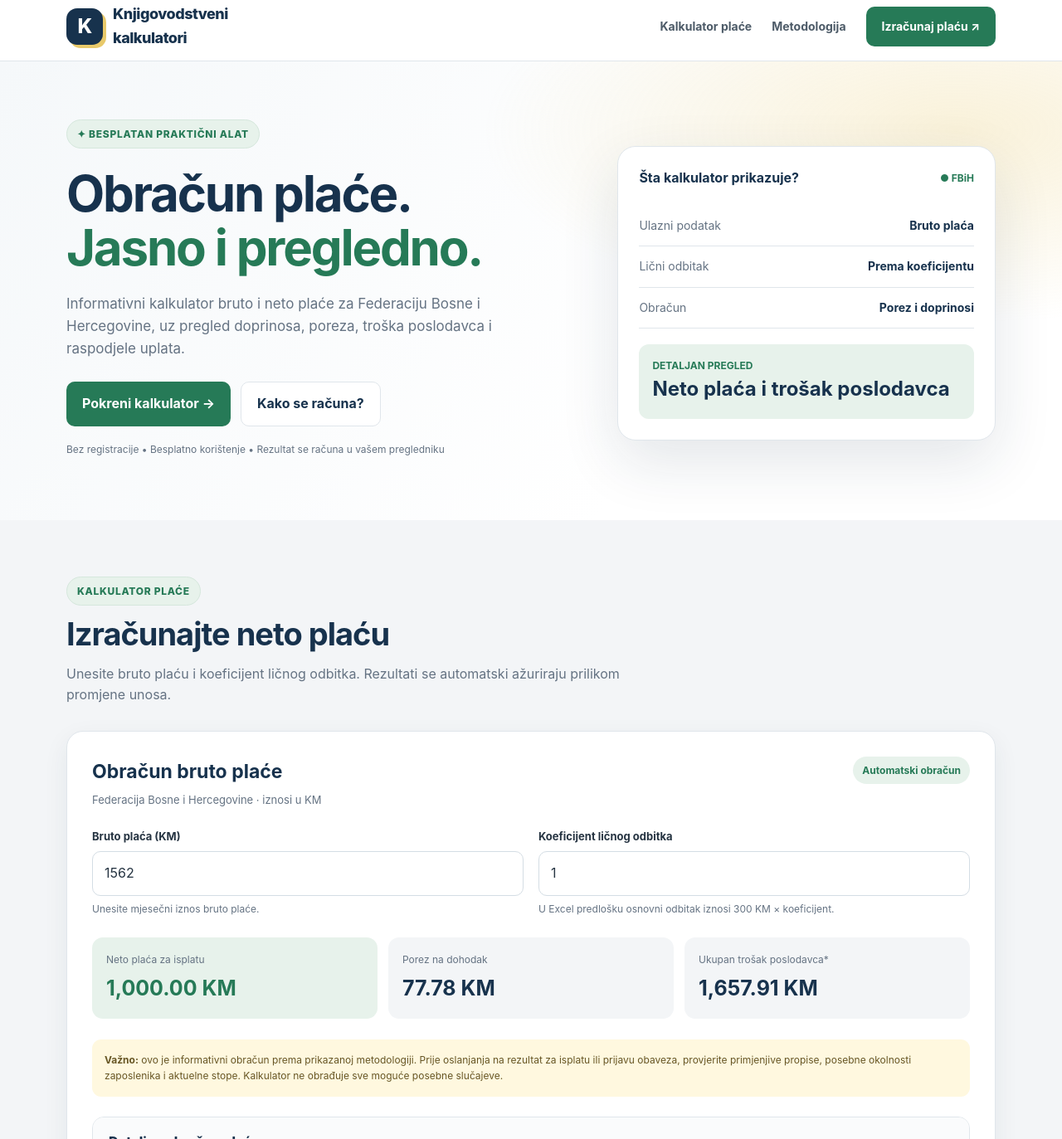
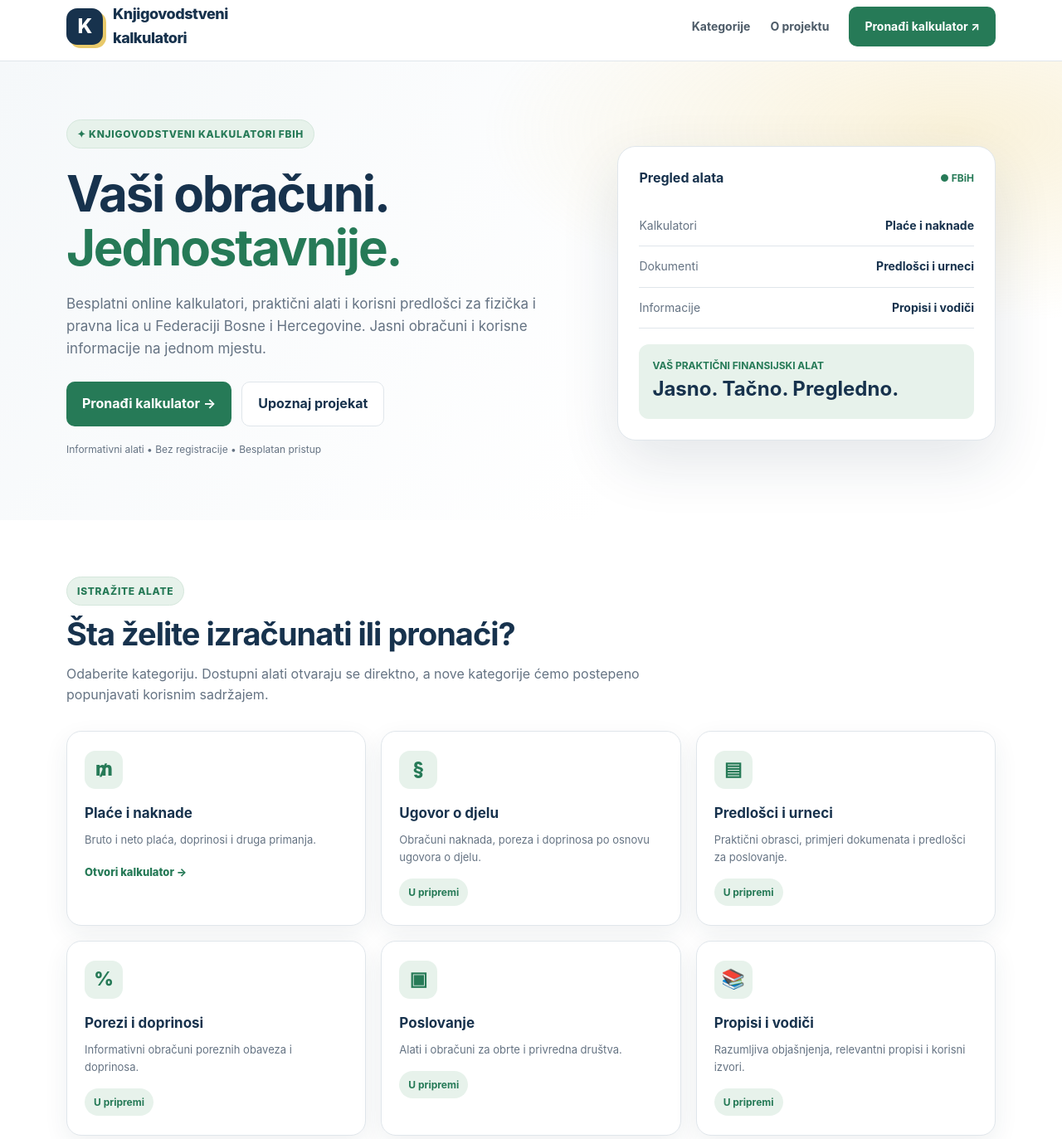
Before and after one commit to knjigovodstvenikalkulatori/knjigovodstveni-kalkulatori, a plain HTML site: page index.html in a window 1280 px wide. Shown: the part 48-1421 px from the top of the page at 83% size. Drawn offline with Linux system fonts and the light colour scheme.

Commit message:
Update index.html

```diff
--- a/index.html
+++ b/index.html
@@ -5,7 +5,7 @@
   <meta name="viewport" content="width=device-width, initial-scale=1">
   <meta name="theme-color" content="#17324D">
   <meta name="description" content="Besplatni informativni kalkulator bruto i neto plaće za Federaciju Bosne i Hercegovine, s pregledom doprinosa i troška poslodavca.">
-  <title>Kalkulator neto plaće | Knjigovodstveni kalkulatori</title>
+  <title>Knjigovodstveni kalkulatori | Vaši obračuni. Jednostavnije.</title>
   <style>
     :root {
       --navy:#17324D; --navy-dark:#102438; --green:#267A57;
@@ -52,6 +52,14 @@
     .section-heading{max-width:720px;margin-bottom:30px}
     .section-heading h2{color:var(--navy);font-size:clamp(28px,4vw,38px);line-height:1.2;letter-spacing:-1px;margin:12px 0}
     .section-heading p{color:var(--muted);margin:0}
+    .categories{display:grid;grid-template-columns:repeat(3,minmax(0,1fr));gap:18px}
+    .category{border:1px solid var(--border);border-radius:var(--radius);padding:23px 21px;background:#fff;box-shadow:var(--shadow);transition:transform .18s,border-color .18s}
+    .category:hover{transform:translateY(-3px);border-color:#A9CDB8}
+    .category-icon{width:46px;height:46px;border-radius:13px;display:grid;place-items:center;background:var(--green-light);color:var(--green);font-size:23px;font-weight:800;margin-bottom:16px}
+    .category h3{color:var(--navy);margin:0 0 8px;font-size:17px}
+    .category p{color:var(--muted);font-size:13px;margin:0 0 15px}
+    .category a{color:var(--green);font-size:13px;font-weight:800}
+    .category .pill{display:inline-block}
     .calculator-section{background:var(--gray)}
     .calculator{background:#fff;padding:30px;border:1px solid var(--border);border-radius:20px;box-shadow:var(--shadow)}
     .calculator-top{display:flex;justify-content:space-between;align-items:flex-start;gap:18px;flex-wrap:wrap;margin-bottom:24px}
@@ -95,8 +103,8 @@
     footer strong{color:#fff}
     footer p{max-width:520px}
     .footer-bottom{border-top:1px solid #314457;padding-top:19px;color:#AAB8C5}
-    @media(max-width:900px){.hero-grid{grid-template-columns:1fr}.preview{max-width:540px}.nav-links{gap:14px}.results{grid-template-columns:repeat(3,minmax(0,1fr))}}
-    @media(max-width:600px){.container{width:min(100% - 28px,1120px)}.topbar .container{font-size:11px}.nav{min-height:70px}.brand{font-size:14px;gap:9px}.brand-mark{width:37px;height:37px}.nav-links{font-size:12px;gap:12px}.nav-links a:nth-child(2){display:none}.nav-links .button{display:none}.hero{padding:48px 0}.hero-copy{font-size:15px}section{padding:48px 0}.calculator{padding:19px}.inputs{grid-template-columns:1fr}.results{grid-template-columns:1fr}.result strong{font-size:22px}.cta{padding:26px 22px;align-items:flex-start;flex-direction:column}.preview-total strong{font-size:21px}h1{letter-spacing:-1.4px}}
+    @media(max-width:900px){.hero-grid{grid-template-columns:1fr}.preview{max-width:540px}.nav-links{gap:14px}.results{grid-template-columns:repeat(3,minmax(0,1fr))}.categories{grid-template-columns:repeat(2,minmax(0,1fr))}}
+    @media(max-width:600px){.container{width:min(100% - 28px,1120px)}.topbar .container{font-size:11px}.nav{min-height:70px}.brand{font-size:14px;gap:9px}.brand-mark{width:37px;height:37px}.nav-links{font-size:12px;gap:12px}.nav-links a:nth-child(2){display:none}.nav-links .button{display:none}.hero{padding:48px 0}.hero-copy{font-size:15px}section{padding:48px 0}.calculator{padding:19px}.inputs{grid-template-columns:1fr}.categories{grid-template-columns:1fr}.results{grid-template-columns:1fr}.result strong{font-size:22px}.cta{padding:26px 22px;align-items:flex-start;flex-direction:column}.preview-total strong{font-size:21px}h1{letter-spacing:-1.4px}}
   </style>
 </head>
 <body>
@@ -104,25 +112,74 @@
   <header>
     <nav class="container nav" aria-label="Glavna navigacija">
       <a class="brand" href="#pocetna"><span class="brand-mark">K</span><span>Knjigovodstveni<br>kalkulatori</span></a>
-      <div class="nav-links"><a href="#kalkulator">Kalkulator plaće</a><a href="#metodologija">Metodologija</a><a class="button" href="#kalkulator">Izračunaj plaću ↗</a></div>
+      <div class="nav-links"><a href="#kategorije">Kategorije</a><a href="#o-projektu">O projektu</a><a class="button" href="#kalkulator">Pronađi kalkulator ↗</a></div>
     </nav>
   </header>
   <main>
     <section class="hero" id="pocetna">
       <div class="container hero-grid">
         <div>
-          <span class="eyebrow">✦ Besplatan praktični alat</span>
-          <h1>Obračun plaće.<br><span>Jasno i pregledno.</span></h1>
-          <p class="hero-copy">Informativni kalkulator bruto i neto plaće za Federaciju Bosne i Hercegovine, uz pregled doprinosa, poreza, troška poslodavca i raspodjele uplata.</p>
-          <div class="hero-actions"><a class="button" href="#kalkulator">Pokreni kalkulator →</a><a class="button secondary" href="#metodologija">Kako se računa?</a></div>
-          <p class="hero-note">Bez registracije • Besplatno korištenje • Rezultat se računa u vašem pregledniku</p>
+          <span class="eyebrow">✦ Knjigovodstveni kalkulatori FBiH</span>
+          <h1>Vaši obračuni.<br><span>Jednostavnije.</span></h1>
+          <p class="hero-copy">Besplatni online kalkulatori, praktični alati i korisni predlošci za fizička i pravna lica u Federaciji Bosne i Hercegovine. Jasni obračuni i korisne informacije na jednom mjestu.</p>
+          <div class="hero-actions"><a class="button" href="#kategorije">Pronađi kalkulator →</a><a class="button secondary" href="#o-projektu">Upoznaj projekat</a></div>
+          <p class="hero-note">Informativni alati • Bez registracije • Besplatan pristup</p>
         </div>
         <div class="preview">
-          <div class="preview-head"><strong>Šta kalkulator prikazuje?</strong><span class="live-dot">● FBiH</span></div>
-          <div class="preview-row"><span>Ulazni podatak</span><strong>Bruto plaća</strong></div>
-          <div class="preview-row"><span>Lični odbitak</span><strong>Prema koeficijentu</strong></div>
-          <div class="preview-row"><span>Obračun</span><strong>Porez i doprinosi</strong></div>
-          <div class="preview-total"><span>DETALJAN PREGLED</span><strong>Neto plaća i trošak poslodavca</strong></div>
+          <div class="preview-head"><strong>Pregled alata</strong><span class="live-dot">● FBiH</span></div>
+          <div class="preview-row"><span>Kalkulatori</span><strong>Plaće i naknade</strong></div>
+          <div class="preview-row"><span>Dokumenti</span><strong>Predlošci i urneci</strong></div>
+          <div class="preview-row"><span>Informacije</span><strong>Propisi i vodiči</strong></div>
+          <div class="preview-total"><span>VAŠ PRAKTIČNI FINANSIJSKI ALAT</span><strong>Jasno. Tačno. Pregledno.</strong></div>
+        </div>
+      </div>
+    </section>
+
+
+    <section id="kategorije">
+      <div class="container">
+        <div class="section-heading">
+          <span class="eyebrow">Istražite alate</span>
+          <h2>Šta želite izračunati ili pronaći?</h2>
+          <p>Odaberite kategoriju. Dostupni alati otvaraju se direktno, a nove kategorije ćemo postepeno popunjavati korisnim sadržajem.</p>
+        </div>
+        <div class="categories">
+          <article class="category">
+            <div class="category-icon">₥</div>
+            <h3>Plaće i naknade</h3>
+            <p>Bruto i neto plaća, doprinosi i druga primanja.</p>
+            <a href="#kalkulator">Otvori kalkulator →</a>
+          </article>
+          <article class="category">
+            <div class="category-icon">§</div>
+            <h3>Ugovor o djelu</h3>
+            <p>Obračuni naknada, poreza i doprinosa po osnovu ugovora o djelu.</p>
+            <span class="pill">U pripremi</span>
+          </article>
+          <article class="category">
+            <div class="category-icon">▤</div>
+            <h3>Predlošci i urneci</h3>
+            <p>Praktični obrasci, primjeri dokumenata i predlošci za poslovanje.</p>
+            <span class="pill">U pripremi</span>
+          </article>
+          <article class="category">
+            <div class="category-icon">%</div>
+            <h3>Porezi i doprinosi</h3>
+            <p>Informativni obračuni poreznih obaveza i doprinosa.</p>
+            <span class="pill">U pripremi</span>
+          </article>
+          <article class="category">
+            <div class="category-icon">▣</div>
+            <h3>Poslovanje</h3>
+            <p>Alati i obračuni za obrte i privredna društva.</p>
+            <span class="pill">U pripremi</span>
+          </article>
+          <article class="category">
+            <div class="category-icon">📚</div>
+            <h3>Propisi i vodiči</h3>
+            <p>Razumljiva objašnjenja, relevantni propisi i korisni izvori.</p>
+            <span class="pill">U pripremi</span>
+          </article>
         </div>
       </div>
     </section>
@@ -148,7 +205,7 @@
             <div class="field">
               <label for="coefficient">Koeficijent ličnog odbitka</label>
               <input id="coefficient" type="number" min="0" step="0.1" value="1" inputmode="decimal">
-              <span class="help">U Excel predlošku osnovni odbitak iznosi 300 KM × koeficijent.</span>
+              <span class="help">Lični odbitak računa se prema unesenom koeficijentu.</span>
             </div>
           </div>
           <div class="results" aria-live="polite" aria-atomic="true">
@@ -180,7 +237,7 @@
                 <tr><td>Osiguranje od nezaposlenosti (0,5%)</td><td id="employerUnemployment">7,81 KM</td></tr>
                 <tr class="table-total"><td>Ukupno doprinosi na plaću (5%)</td><td id="employerTotal">78,10 KM</td></tr>
 
-                <tr class="table-section"><td colspan="2">Ostale naknade prema Excel predlošku</td></tr>
+                <tr class="table-section"><td colspan="2">Ostale naknade i doprinosi</td></tr>
                 <tr><td>Opšta vodna naknada (0,5% neto)</td><td id="waterFee">5,00 KM</td></tr>
                 <tr><td>Zaštita od prirodnih i drugih nepogoda (0,5% neto)</td><td id="disasterFee">5,00 KM</td></tr>
                 <tr><td>Naknada za rehabilitaciju osoba sa invaliditetom (0,5% bruto)</td><td id="disabilityFee">7,81 KM</td></tr>
@@ -194,7 +251,7 @@
             <div class="table-wrap"><table>
               <thead><tr><th>Stavka uplate</th><th>Iznos</th></tr></thead>
               <tbody>
-                <tr><td>PIO/MIO (doprinos zaposlenika i poslodavca, prema predlošku)</td><td id="payPio">304,59 KM</td></tr>
+                <tr><td>PIO/MIO — zbirni iznos doprinosa</td><td id="payPio">304,59 KM</td></tr>
                 <tr><td>Zdravstveno osiguranje — kanton (89,80%)</td><td id="payHealthCanton">203,39 KM</td></tr>
                 <tr><td>Zdravstveno osiguranje — Federacija (10,20%)</td><td id="payHealthFederation">23,10 KM</td></tr>
                 <tr><td>Osiguranje od nezaposlenosti — kanton (70%)</td><td id="payUnemploymentCanton">21,87 KM</td></tr>
@@ -206,19 +263,23 @@
                 <tr class="table-total"><td>Neto plaća za isplatu radniku</td><td id="payNet">1.000,00 KM</td></tr>
               </tbody>
             </table></div>
-            <p class="source-note">Raspodjela je prenesena prema formulama u dostavljenom Excel predlošku i treba je provjeriti prema važećim pravilima uplate prije službene upotrebe.</p>
+            <p class="source-note">Prikazana raspodjela uplata informativnog je karaktera. Prije službene upotrebe provjerite važeće instrukcije za uplatu i pravila raspodjele za odgovarajući obračunski period.</p>
           </details>
-          <p class="source-note">* Trošak poslodavca ovdje uključuje bruto plaću, doprinose na plaću i tri dodatne naknade iz Excel predloška.</p>
+          <p class="source-note">* Ukupan trošak poslodavca obuhvata bruto plaću, doprinose na plaću i prikazane ostale naknade.</p>
         </div>
       </div>
     </section>
 
+    <section id="o-projektu">
+      <div class="container"><div class="section-heading"><span class="eyebrow">O projektu</span><h2>Knjigovodstveni alati za svakodnevne potrebe.</h2><p>Projekat okuplja besplatne informativne kalkulatore, predloške i vodiče za fizička i pravna lica u Federaciji Bosne i Hercegovine. Sadržaj ćemo širiti po kategorijama, uz jasno navedene pretpostavke i izvore.</p></div></div>
+    </section>
+
     <section id="metodologija">
       <div class="container">
-        <div class="section-heading"><span class="eyebrow">Metodologija</span><h2>Jasan obračun i važne napomene</h2><p>Kalkulator je izrađen na osnovu formula iz dostavljene Excel datoteke. Prikazane stope i dodatne naknade treba provjeriti za konkretan porezni period i situaciju zaposlenika.</p></div>
+        <div class="section-heading"><span class="eyebrow">Metodologija</span><h2>Jasan obračun i važne napomene</h2><p>Kalkulator prikazuje informativni obračun prema navedenim stopama i pretpostavkama. Primjenjivost pojedinih naknada i obračunskih pravila potrebno je potvrditi za konkretan porezni period i situaciju zaposlenika.</p></div>
         <div class="info-grid">
           <article class="info-card"><h3>Kako se računa?</h3><p>Od bruto plaće obračunavaju se doprinosi zaposlenika. Osnovica poreza računa se nakon doprinosa i ličnog odbitka, a zatim se obračunava porez na dohodak.</p></article>
-          <article class="info-card"><h3>Trošak poslodavca</h3><p>Prikaz uključuje doprinose na plaću i dodatne naknade koje su navedene u Excel predlošku. Njihovu primjenjivost treba potvrditi prema važećim propisima.</p></article>
+          <article class="info-card"><h3>Trošak poslodavca</h3><p>Prikaz uključuje doprinose na plaću i ostale prikazane naknade. Njihovu primjenjivost treba potvrditi prema važećim propisima.</p></article>
           <article class="info-card"><h3>Informativni karakter</h3><p>Posebni slučajevi, dodatni odbici, naknade, izuzeci i promjene propisa mogu uticati na konačan obračun. Za službenu upotrebu provjerite važeće izvore.</p></article>
         </div>
       </div>
```
